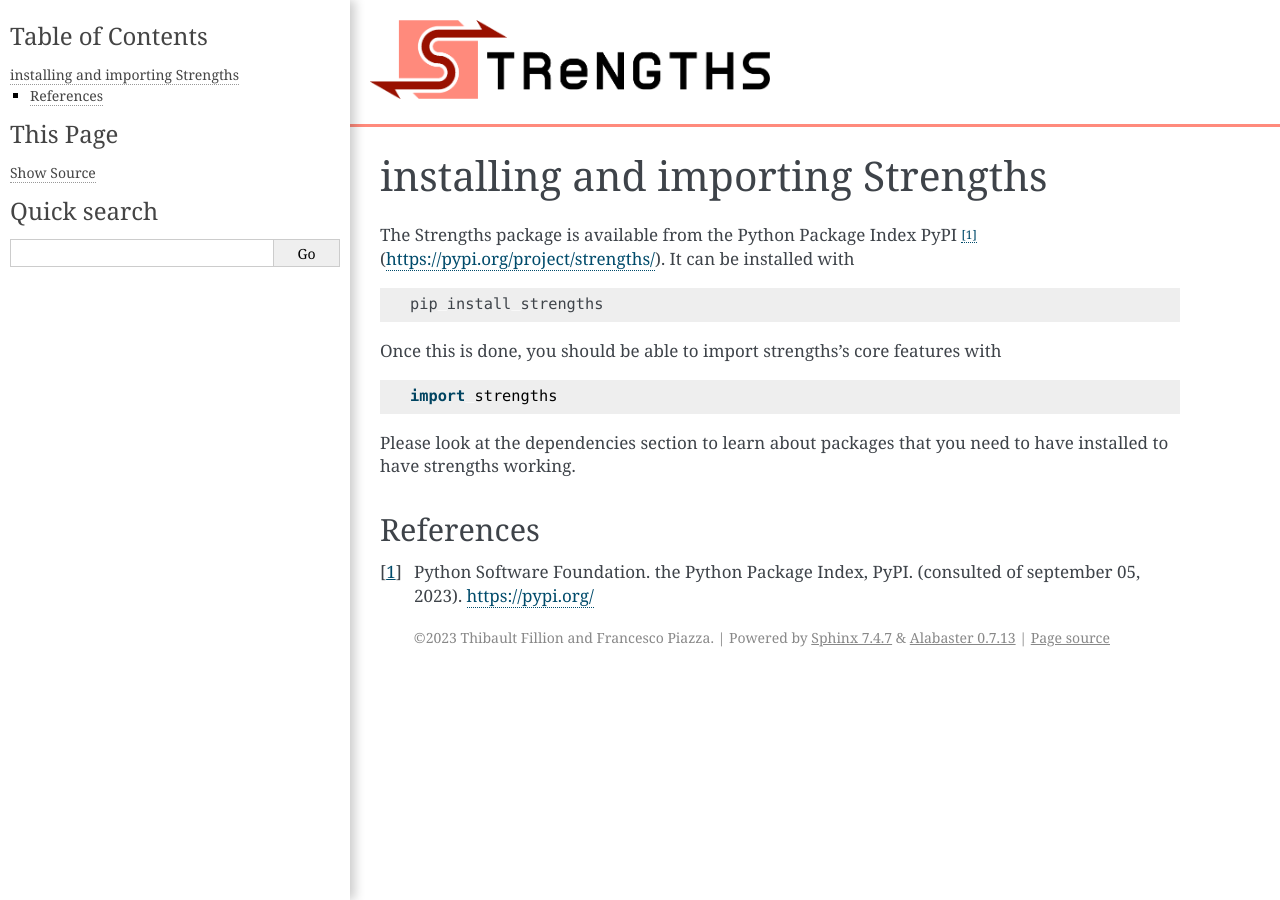
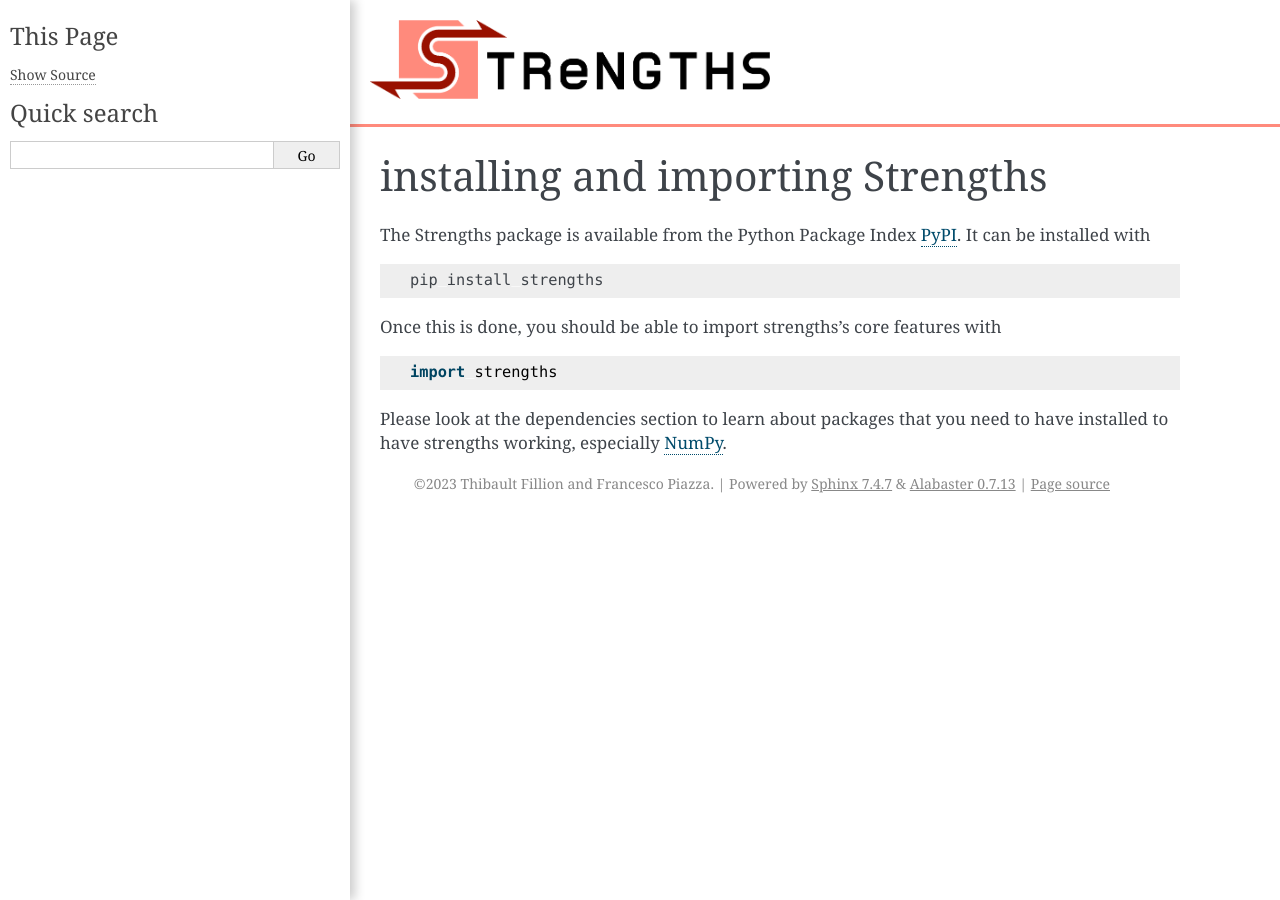
Before and after one commit to ThibaultFillion/strengths, a Sphinx documentation site: the page built from documentation/installing_and_importing_strengths.rst, in a window 1280 px wide. Built offline with Sphinx 7.4.7, drawn with Linux system fonts in a browser that asks for light colours.

Commit message:
Update installing_and_importing_strengths.rst
making use of hyperlinks

```diff
--- a/documentation/installing_and_importing_strengths.rst
+++ b/documentation/installing_and_importing_strengths.rst
@@ -1,7 +1,7 @@
 installing and importing Strengths
 ==================================
 
-The Strengths package is available from the Python Package Index PyPI [#pypi]_ (https://pypi.org/project/strengths/).
+The Strengths package is available from the Python Package Index `PyPI <https://pypi.org/project/strengths/>`_.
 It can be installed with
 
 .. code:: bash
@@ -15,9 +15,4 @@ Once this is done, you should be able to import strengths's core features with
   import strengths
 
 Please look at the dependencies section to learn about packages that you need to have installed
-to have strengths working.
-
-References
-----------
-
-.. [#pypi] Python Software Foundation. the Python Package Index, PyPI. (consulted of september 05, 2023). https://pypi.org/
+to have strengths working, especially `NumPy <https://numpy.org>`_.
```
